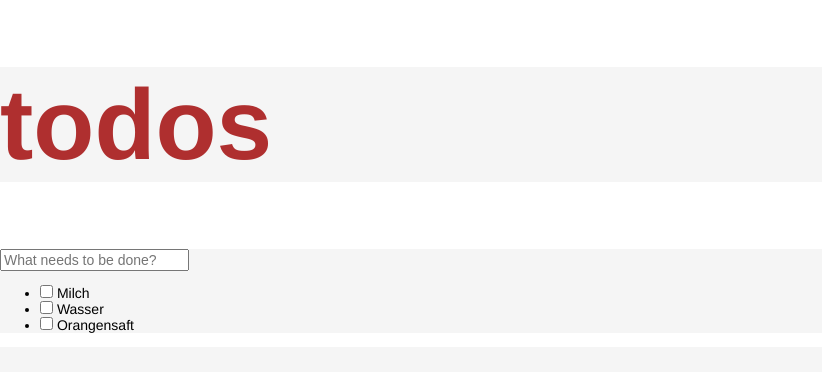
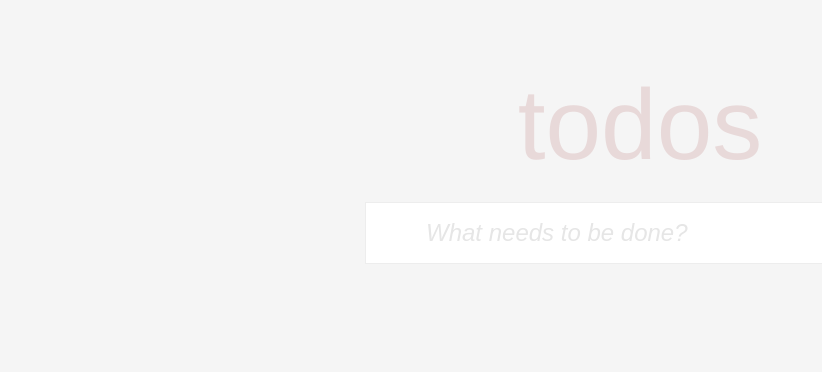
Before and after one commit to TomFrey/todo, a plain HTML site: page index.html in a window 1280 px wide. Shown: the whole page, without its empty margins (0-822 px from the left). Drawn offline with Linux system fonts and the light colour scheme.

Commit message:
header and input box are there

```diff
--- a/assets/styles/main.css
+++ b/assets/styles/main.css
@@ -1,25 +1,49 @@
 @import 'normalize.css';
-/* @import 'reset.css';  */
+/*@import 'reset.css';*/
 
 html{
     font-size: 14px;
 }
 
 body{
+    background-color: #f5f5f5;
     margin: 0;   /* browser standard css reseten*/
-    font-family: "Helvetica Neue", "Helvetica", "Arial", "sans-serif";
-
+    font-family: "Helvetica Neue", Helvetica, Arial, sans-serif;
 }
 
-header, main, footer{
-    background-color: #f5f5f5;
+.wrapper{
+    margin: 0 auto;
+    width: 550px;
 }
 
-header h1{
+h1{
     font-size: 100px;
-    color: #af2f2f;
+    font-weight: lighter;
+    color: #e8d9d9;
+    text-align: center;
+    margin-bottom: 20px;
 }
 
-footer{
-    height: 100px;
+.list-form{
+    background-color: #ffffff;
+    border: solid 1px #ededed;
+    color: #4d4d4d;
 }
+
+.list-input{
+    border: none;
+    box-sizing: border-box;
+    font-size: 24px;
+    padding: 16px 16px 16px 60px;
+    width: 100%;
+}
+
+.list-input::placeholder{
+    color: #e6e6e6;
+    font-style: italic;
+    font-weight: 300;
+}
+
+.list-item{
+    list-style: none;
+}
--- a/index.html
+++ b/index.html
@@ -3,45 +3,29 @@
 <head>
     <meta charset="UTF-8">
     <meta name="viewport"
-          content="width=device-width, user-scalable=no, initial-scale=1.0, maximum-scale=1.0, minimum-scale=1.0">
-    <meta http-equiv="X-UA-Compatible" content="ie=edge">
-    <title>TODO Projekt</title>
+          content="width=device-width, initial-scale=1.0">  <!-- wir überlassen dem user das er zoomen kann-->
+    <meta http-equiv="X-UA-Compatible" content="ie=edge">   <!--ie soll immer mit der aktuellen rendering engine gerendert werden -->
+    <title>TODO App</title>
 
     <link rel="stylesheet" href="assets/styles/main.css">
 </head>
 <body>
+    <div class="wrapper">
 
 
-    <header>
         <h1>todos</h1>
-    </header>
 
-    <main>
-        <div class="liste">
+
+        <div class="list-form">
             <form action="">
-                <input type="text" name="todo" id="todo" placeholder="What needs to be done?">
-                <ul>
-                    <li>
-                        <input type="checkbox" id="item1" name="item1">
-                        <label for="item1">Milch</label>
-                    </li>
-                    <li>
-                        <input type="checkbox" id="item2" name="item2">
-                        <label for="item2">Wasser</label>
-                    </li>
-                    <li>
-                        <input type="checkbox" id="item3" name="item3">
-                        <label for="item3">Orangensaft</label>
-                    </li>
-                </ul>
+                <input class="list-input" type="text" name="todo" id="todo" placeholder="What needs to be done?">
             </form>
         </div>
-    </main>
 
 
-    <footer>
+    </div>
 
-    </footer>
+
 
 
 </body>
```
